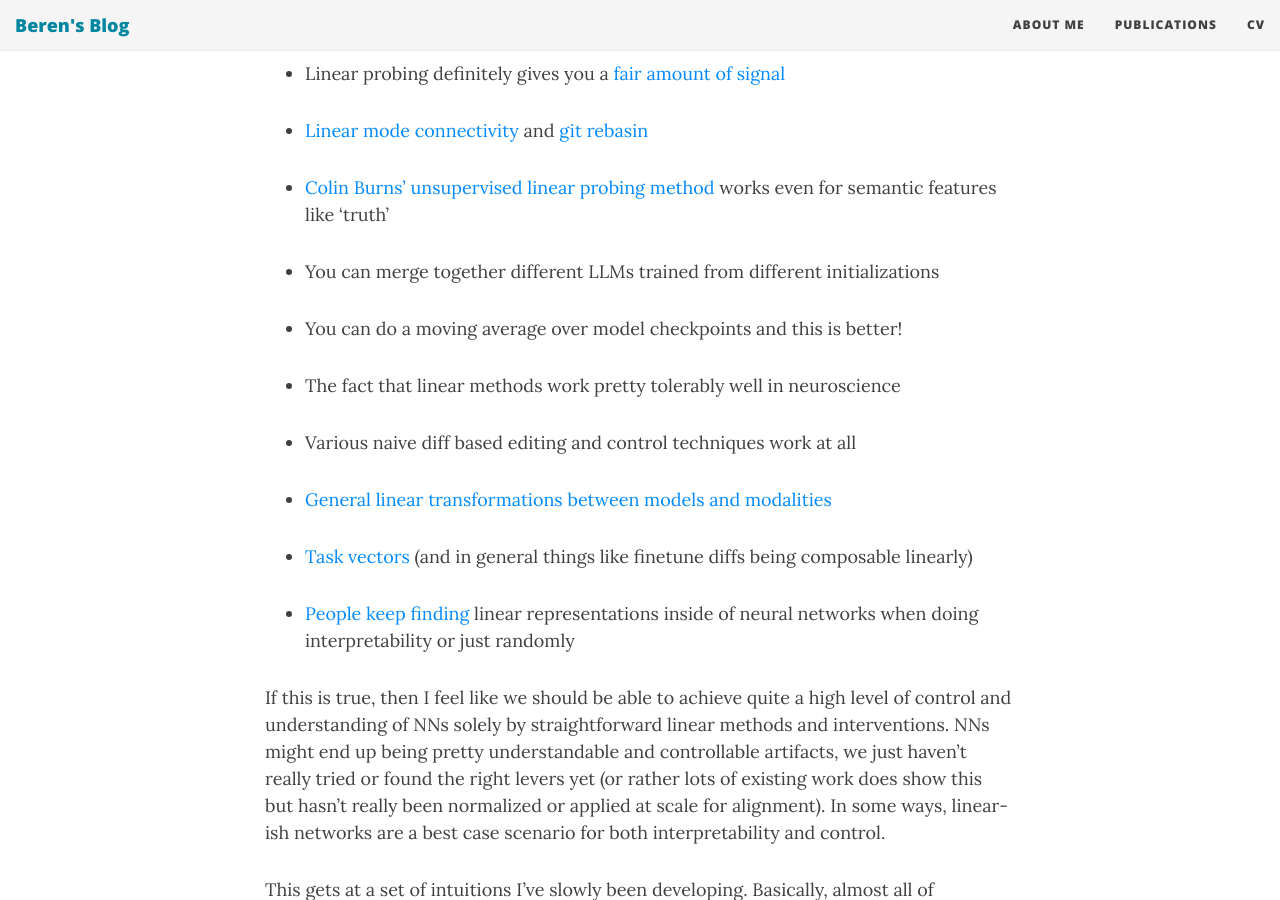
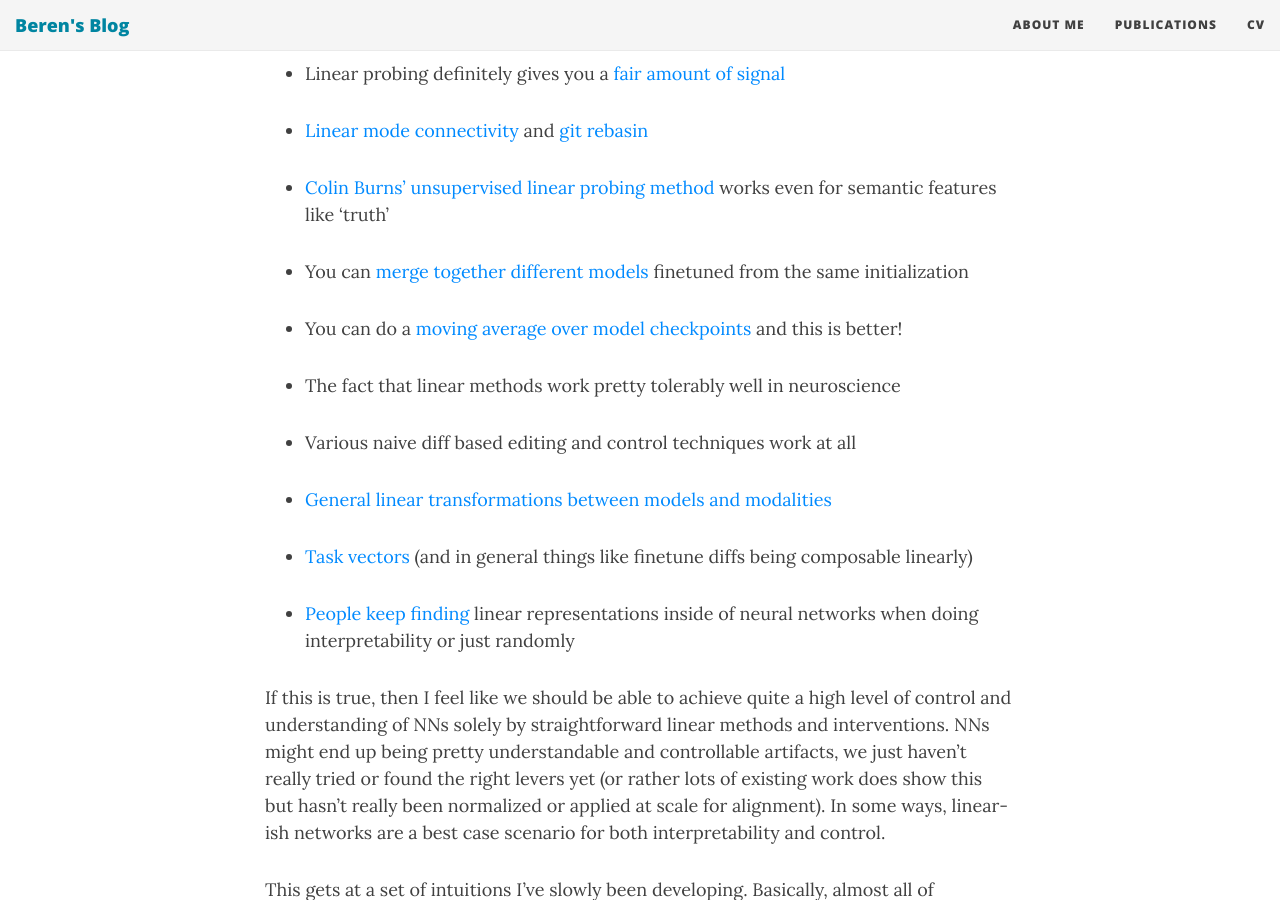
Before and after one commit to BerenMillidge/BerenMillidge.github.io, a Jekyll site: the page built from _posts/2023-04-04-DL-models-are-secretly-linear.md, in a window 1280 px wide and 900 px high, scrolled down 1019 px. Built offline with Jekyll 4.4.1, drawn with Linux system fonts in a browser that asks for light colours; nearby versions of some CDN libraries.

Commit message:
update links

```diff
--- a/_posts/2023-04-04-DL-models-are-secretly-linear.md
+++ b/_posts/2023-04-04-DL-models-are-secretly-linear.md
@@ -32,9 +32,9 @@ Evidence for this:
 
 -   [Colin Burns' unsupervised linear probing method](https://arxiv.org/abs/2212.03827) works even for semantic features like 'truth'
 
--   You can merge together different LLMs trained from different initializations
+-   You can [merge together](https://arxiv.org/abs/1803.05407) [different models](https://arxiv.org/abs/2203.05482) finetuned from the same initialization
 
--   You can do a moving average over model checkpoints and this is better!
+-   You can do a [moving average over model checkpoints](https://arxiv.org/abs/1803.05407) and this is better!
 
 -   The fact that linear methods work pretty tolerably well in neuroscience
 
```
